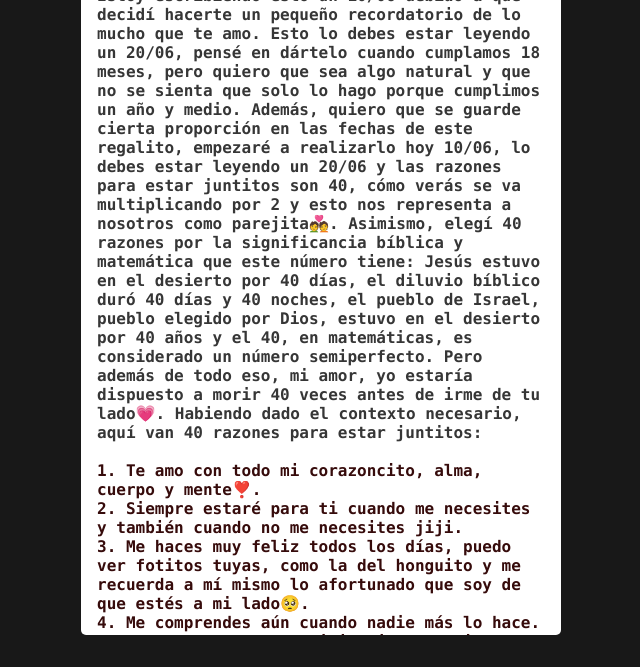
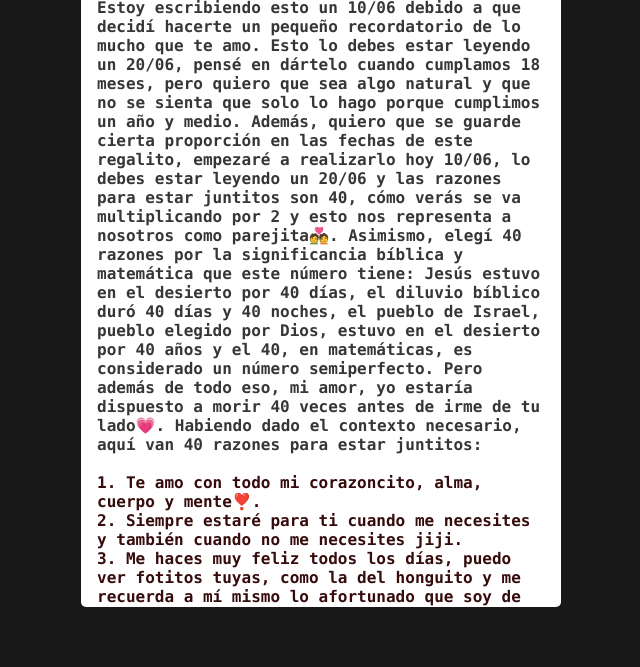
Before and after one commit to Manuelda10/40-reasons-why, a plain HTML site: page index.html in a window 1280 px wide. Shown: the part 133-800 px from the top of the page, without its empty margins (319-959 px from the left). Drawn offline with Linux system fonts and the light colour scheme.

Commit message:
ready x2

```diff
--- a/index.css
+++ b/index.css
@@ -27,8 +27,7 @@ ul{
 }
 
 section{
-    margin-top: 1rem;
-    height: 90vh;
+    height: 85vh;
     width: 30rem;
     padding: 1rem;
     background-color: white;
```
